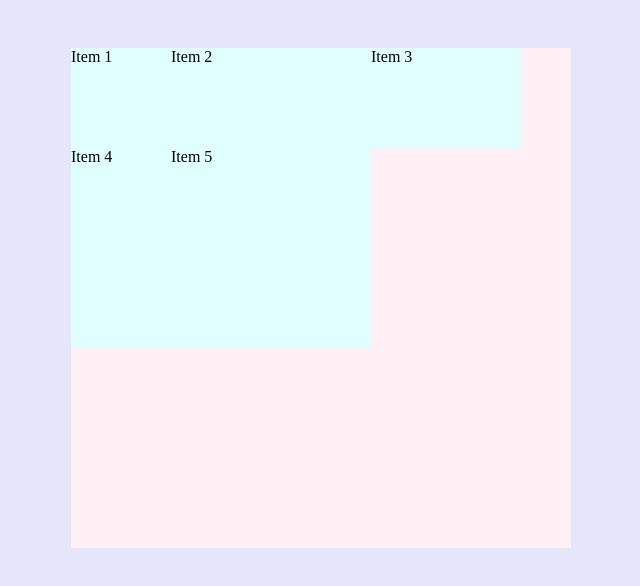
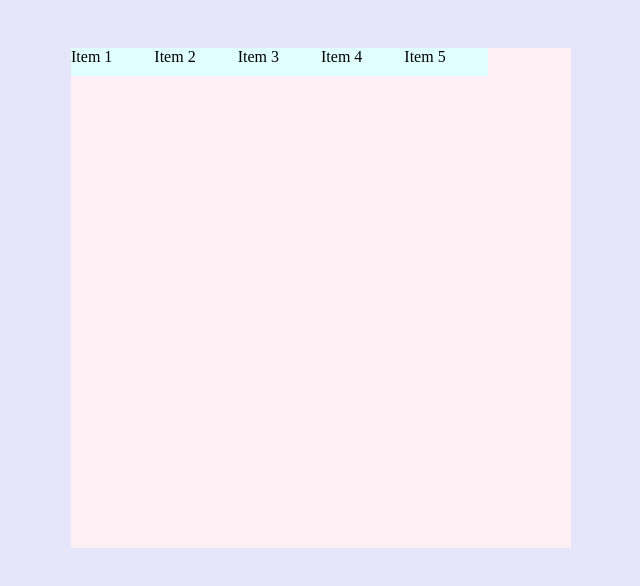
Before and after one commit to 10montse10/css-grit, a plain HTML site: page index.html in a window 1280 px wide. Shown: the whole page, without its empty margins (319-959 px from the left). Drawn offline with Linux system fonts and the light colour scheme.

Commit message:
Unidad de medida y función repeat

```diff
--- a/style.css
+++ b/style.css
@@ -18,8 +18,8 @@ body {
     margin: 0 auto; /* Esto centra el elemento cunado tiene el ancho definido */
 
     display: grid;/* Esto habilita el comportamineto de gris en el contenedor */
-    grid-template-columns: 100px 200px 150px;/* Esto define el ancho de las dos columnas */
-    grid-template-rows: 100px 200px 50px;/* Esto define el alto de cada fila */
+    grid-template-columns: repeat(6, 1fr);/* Esto define el ancho de las dos columnas */
+    grid-template-rows: repeat(6, 1fr 2fr);/* Esto define el alto de cada fila */
 
 }
 
```
